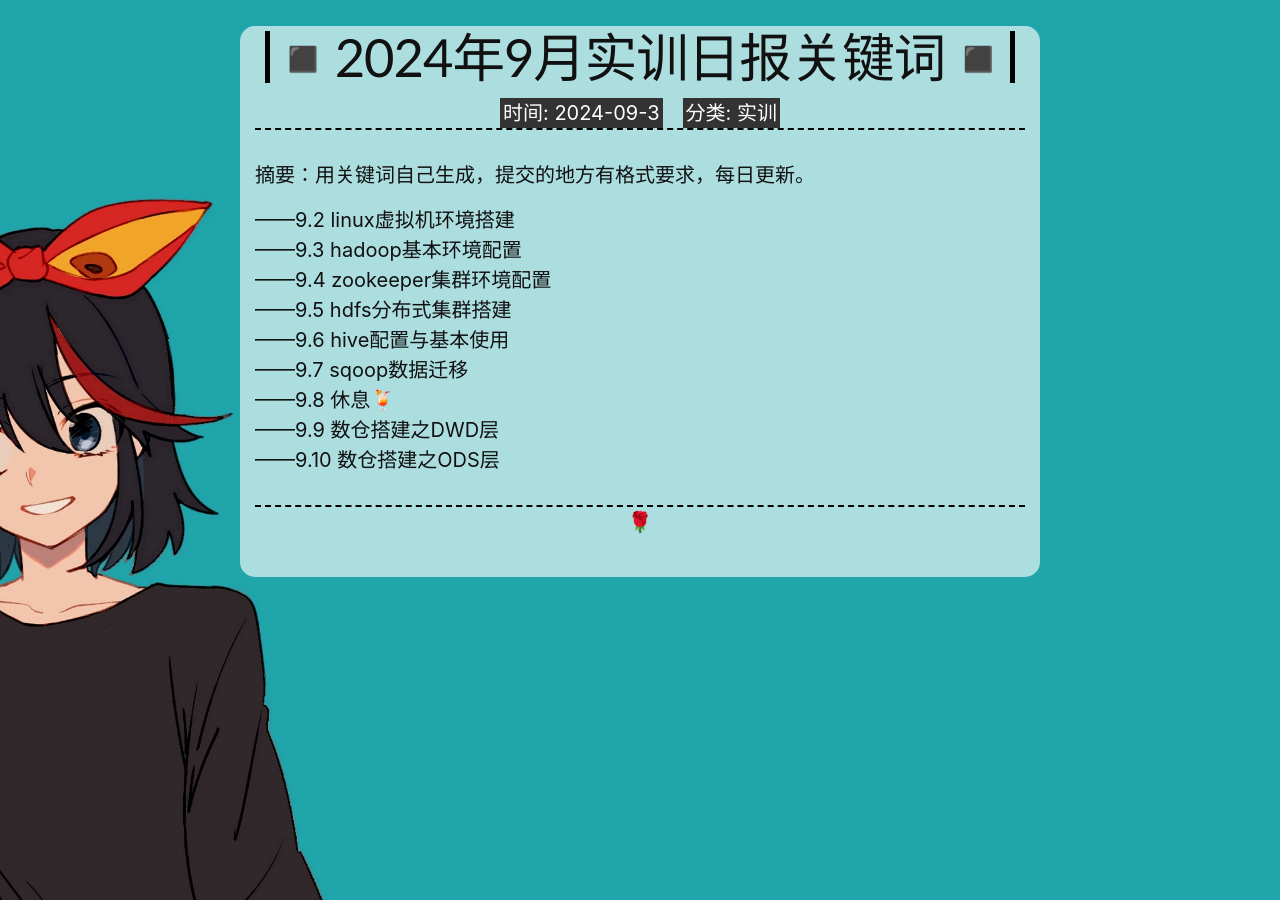
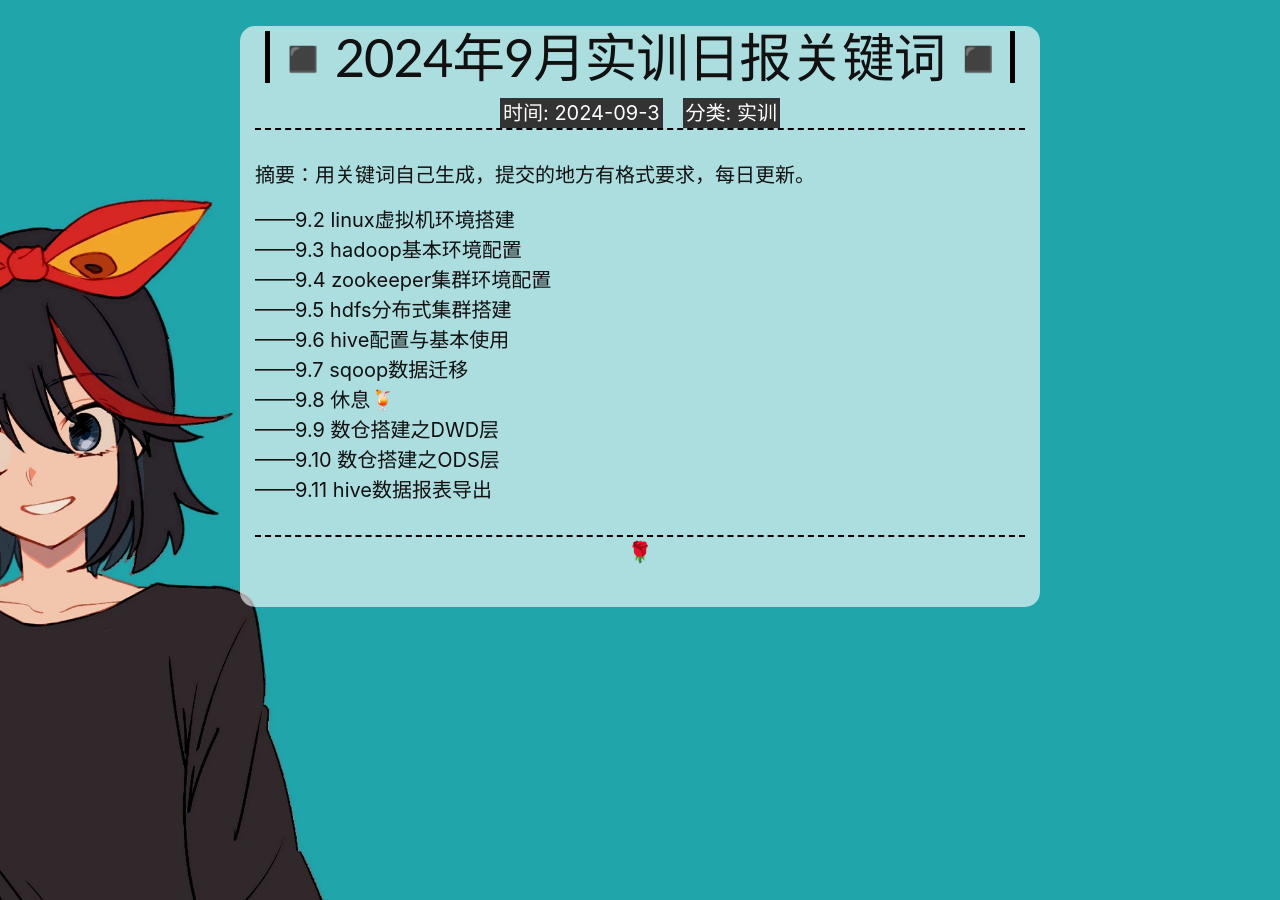
Before and after one commit to NothingWork/NothingWork.github.io, a Jekyll site: the page built from _posts/2024-09-03-2024年9月实训日报关键词.md, in a window 1280 px wide. Built offline with Jekyll 4.4.1, drawn with Linux system fonts in a browser that asks for light colours.

Commit message:
[post] 更新博客

```diff
--- a/_posts/2024-09-03-2024年9月实训日报关键词.md
+++ b/_posts/2024-09-03-2024年9月实训日报关键词.md
@@ -15,3 +15,4 @@ category: 实训
 ——9.8 休息🍹
 ——9.9 数仓搭建之DWD层
 ——9.10 数仓搭建之ODS层
+——9.11 hive数据报表导出
```
